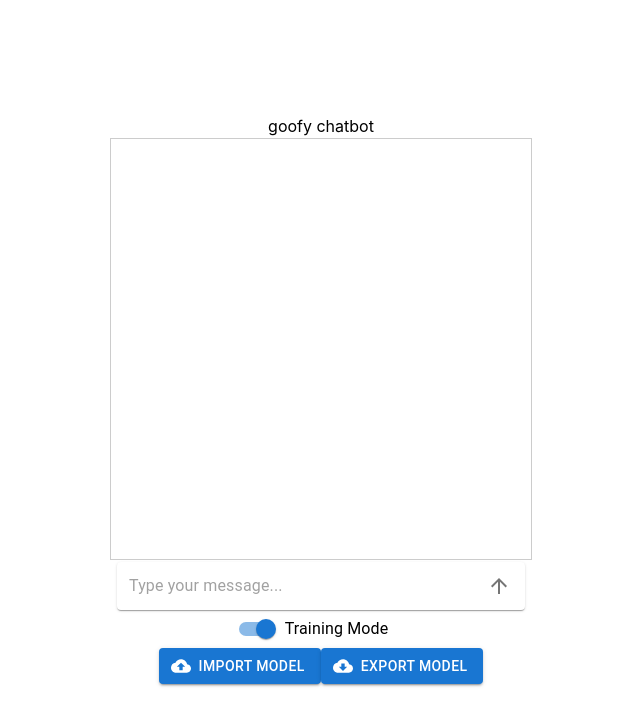
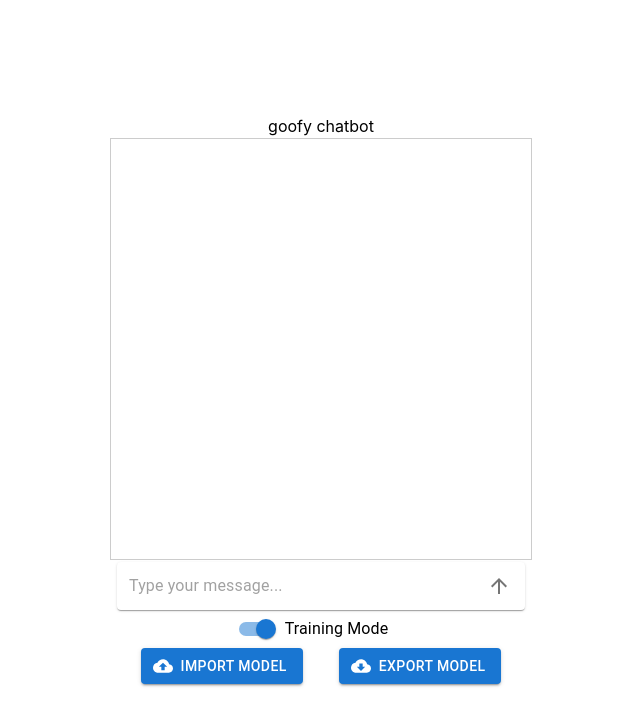
Before and after one commit to JacobCho-i/Chatbox, a React (Create React App) app: page / in a window 1280 px wide. Shown: the top 726 px of the page, without its empty margins (319-959 px from the left). Built offline with nearby package versions, Linux system fonts and the light colour scheme.

Commit message:
added margin between button

```diff
--- a/src/App.js
+++ b/src/App.js
@@ -6,6 +6,7 @@ import FormControlLabel from '@mui/material/FormControlLabel';
 import './App.css';
 import { FormDialog } from './components/Dialog'
 import Alert from '@mui/material/Alert';
+import Grid from '@mui/material/Grid';
 import Snackbar from '@mui/material/Snackbar';
 import Button from '@mui/material/Button';
 import { styled } from '@mui/material/styles';
@@ -189,14 +190,19 @@ function App() {
           }
           label="Training Mode"
         />
-        <div className='Buttons'>
         <FormDialog open={open} updateOpen={updateOpen} tags={tags} pattern={pattern} updateAlert={updateAlert}/>
+        <Grid container
+          spacing={2}
+          justifyContent="center"
+        >
+          <Grid item>
               <Button
                 component="label"
                 role={undefined}
                 variant="contained"
                 tabIndex={-1}
                 startIcon={<CloudUploadIcon />}
+                style={{ marginRight: '10px' }}
               >
               Import model
               <VisuallyHiddenInput
@@ -205,6 +211,8 @@ function App() {
                 multiple
               />
               </Button>
+              </Grid>
+              <Grid item>
               <Button
               component="label"
               role={undefined}
@@ -212,10 +220,12 @@ function App() {
               tabIndex={-1}
               onClick={handleDownload}
               startIcon={<CloudDownloadIcon />}
+              style={{ marginLeft: '10px' }}
               >
               Export model
             </Button>
-          </div>
+            </Grid>
+            </Grid>
     </div>
   );
 }
```
Lines whose indentation alone changed are shown as unchanged.
